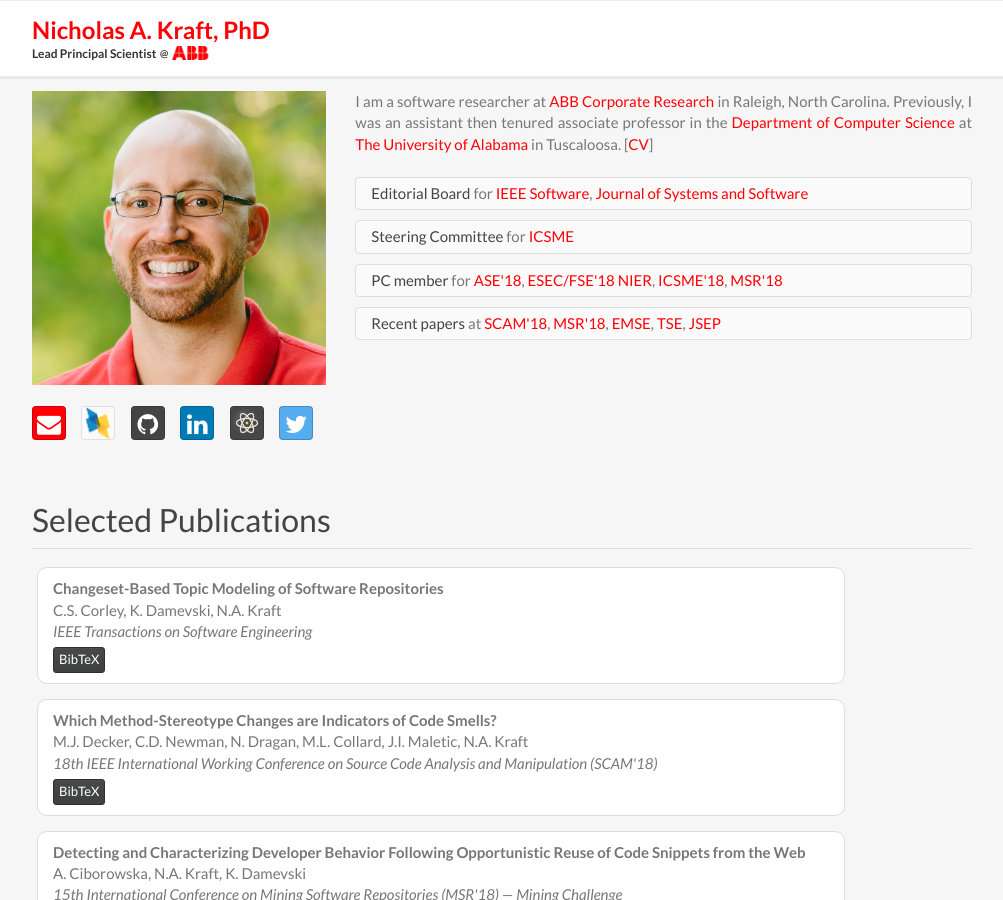
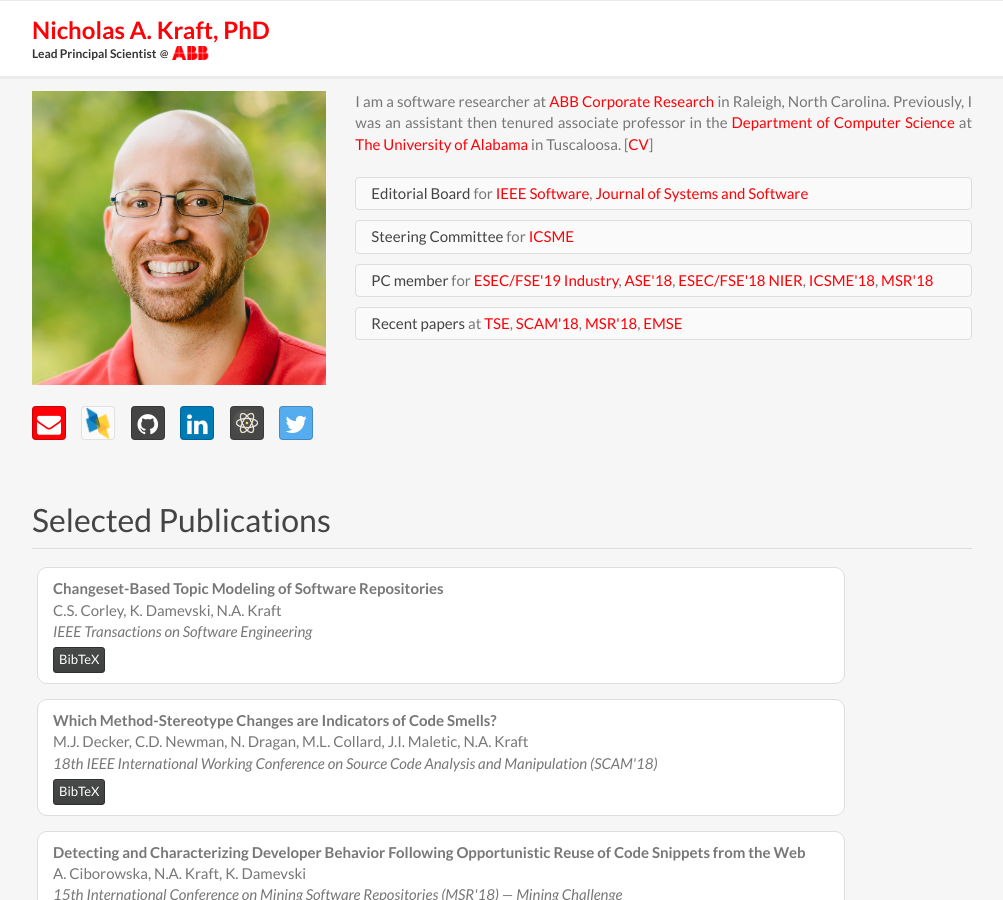
Before and after one commit to nkraft/nkraft.github.io, a Jekyll site: the page built from index.html, in a window 1280 px wide and 900 px high. Shown: the whole window, without its empty margins (138-1141 px from the left). Built offline with Jekyll 4.4.1, drawn with Linux system fonts in a browser that asks for light colours; nearby versions of some CDN libraries.

Commit message:
Update header.html

```diff
--- a/_includes/header.html
+++ b/_includes/header.html
@@ -57,6 +57,7 @@
                                     <span class="list-group-item-heading">PC member</span>
                                     <span class="list-group-item-text">
                                         for
+                                        <a href="https://https://esec-fse19.ut.ee/calls/industry-papers/">ESEC/FSE'19 Industry</a>,
                                         <a href="http://www.ase2018.com/">ASE'18</a>,
                                         <a href="https://2018.fseconference.org/track/fse-2018-NIER">ESEC/FSE'18 NIER</a>,
                                         <a href="https://icsme2018.github.io/">ICSME'18</a>,
@@ -69,11 +70,10 @@
                                     <span class="list-group-item-heading">Recent papers</span>
                                     <span class="list-group-item-text">
                                         at
+                                        <a href="https://www.computer.org/web/tse">TSE</a>,
                                         <a href="http://www.ieee-scam.org/2018/">SCAM'18</a>,
                                         <a href="https://2018.msrconf.org/">MSR'18</a>,
-                                        <a href="https://link.springer.com/journal/10664">EMSE</a>,
-                                        <a href="https://www.computer.org/web/tse">TSE</a>,
-                                        <a href="http://onlinelibrary.wiley.com/journal/10.1002/(ISSN)2047-7481">JSEP</a>
+                                        <a href="https://link.springer.com/journal/10664">EMSE</a>
                                     </span>
                                 </li>
                             </ul>
```
